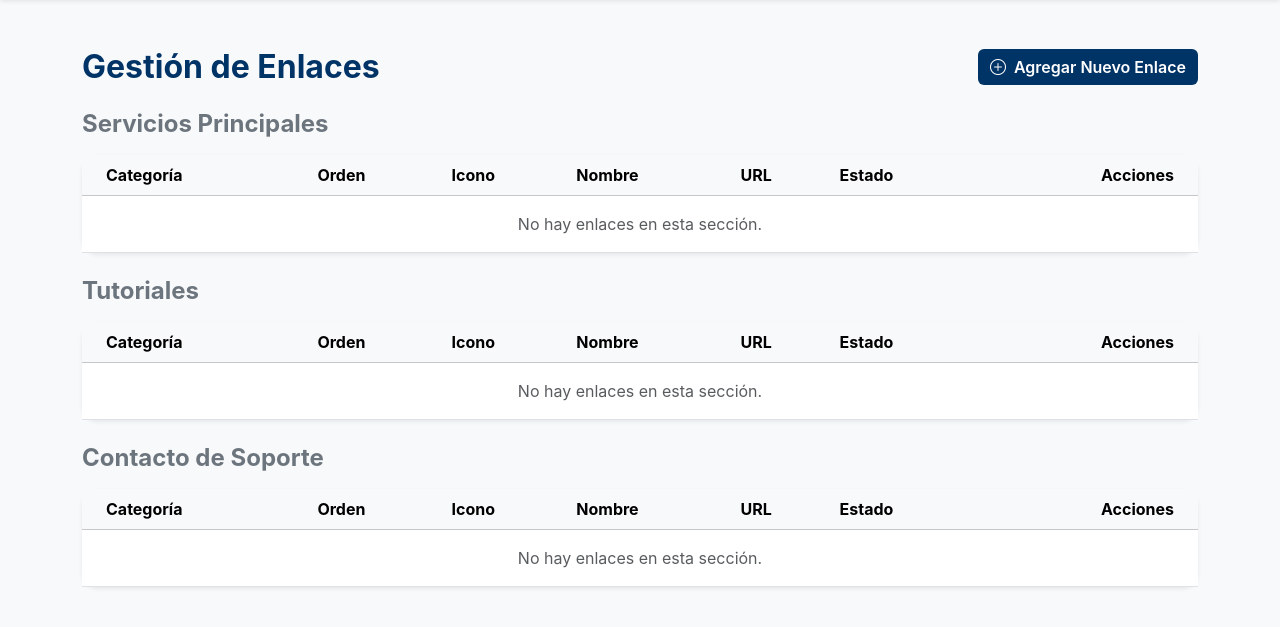
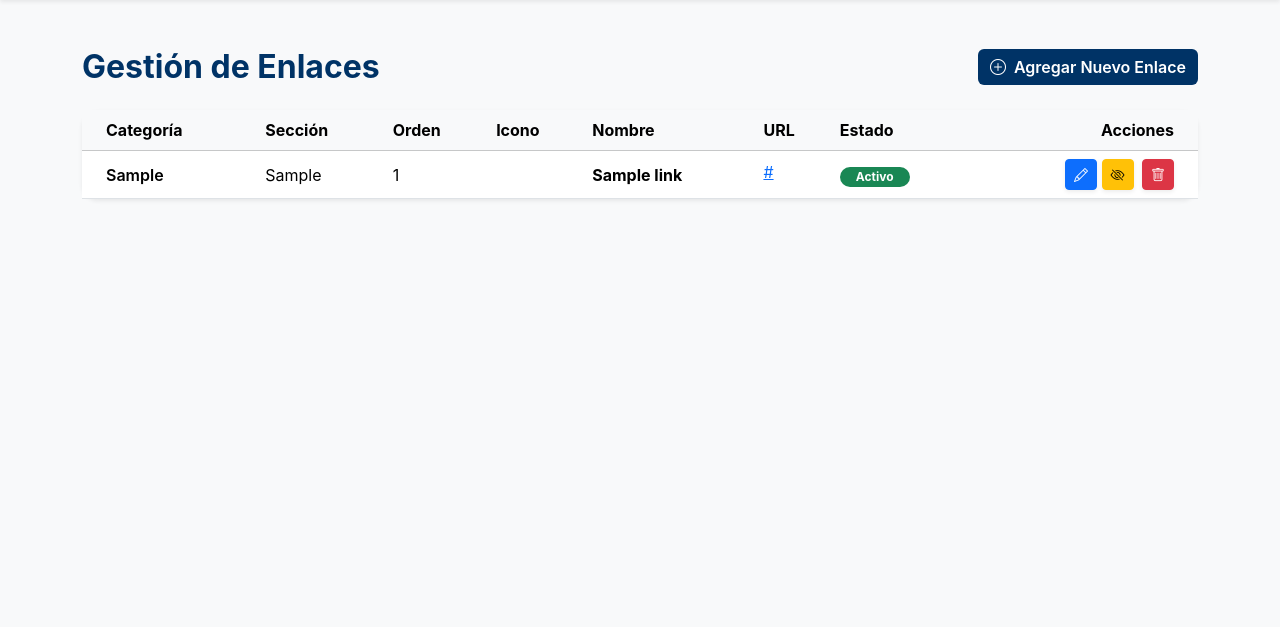
Before and after one commit to j-alexander-acosta/Portal.UNACH, a Flask app: page /admin in a window 1280 px wide. Shown: the part 56-683 px from the top of the page. Run offline with Flask 3, Linux system fonts and the light colour scheme; the visitor is signed in with stand-in values (Sample User, id 1); tables that the repository leaves empty hold one stand-in row (values such as "Sample post").

Commit message:
Revert admin panel back to single table upon user request

```diff
--- a/templates/admin.html
+++ b/templates/admin.html
@@ -49,16 +49,14 @@
             </div>
         </div>
 
-
-        {% macro render_links_table(table_title, section_links) %}
-        <h4 class="fw-bold mt-4 mb-3 text-secondary">{{ table_title }}</h4>
-        <div class="card shadow-sm border-0 rounded-4 mb-4">
+        <div class="card shadow-sm border-0 rounded-4">
             <div class="card-body p-0">
                 <div class="table-responsive">
                     <table class="table table-hover align-middle mb-0">
                         <thead class="table-light">
                             <tr>
                                 <th class="ps-4">Categoría</th>
+                                <th>Sección</th>
                                 <th>Orden</th>
                                 <th>Icono</th>
                                 <th>Nombre</th>
@@ -68,8 +66,63 @@
                             </tr>
                         </thead>
                         <tbody>
-                            {% for link in section_links %}
+                            {% for link in links %}
+                            <tr {% if not link.is_active %}class="table-secondary text-muted"{% endif %}>
+                                <td class="ps-4 fw-semibold text-capitalize">{{ link.category }}</td>
+                                <td class="text-capitalize">
+                                    {% if link.section == 'main' %}Principal
+                                    {% elif link.section == 'tutorial' %}Tutorial
+                                    {% elif link.section == 'support' %}Soporte
+                                    {% else %}{{ link.section }}{% endif %}
+                                </td>
+                                <td>{{ link.order }}</td>
+                                <td><i class="bi {{ link.icon }} fs-4 text-unach"></i></td>
+                                <td class="fw-bold">{{ link.name }}</td>
+                                <td><a href="{{ link.url }}" target="_blank" class="text-truncate d-inline-block" style="max-width: 250px;">{{ link.url }}</a></td>
+                                <td>
+                                    {% if link.is_active %}
+                                        <span class="badge bg-success rounded-pill px-3">Activo</span>
+                                    {% else %}
+                                        <span class="badge bg-secondary rounded-pill px-3">Oculto</span>
+                                    {% endif %}
+                                </td>
+                                <td class="pe-4 text-end">
+                                    <button type="button" class="btn btn-sm btn-primary px-2 shadow-sm" data-bs-toggle="modal" data-bs-target="#editLinkModal{{ link.id }}" title="Editar">
+                                        <i class="bi bi-pencil"></i>
+                                    </button>
+                                    <form action="{{ url_for('admin_link_toggle', link_id=link.id) }}" method="POST" class="d-inline">
+                                        <button type="submit" class="btn btn-sm btn-{{ 'warning' if link.is_active else 'success' }} px-2 shadow-sm" title="Alternar Estado">
+                                            <i class="bi bi-eye{{ '-slash' if link.is_active else '' }}"></i>
+                                        </button>
+                                    </form>
+                                    <form action="{{ url_for('admin_link_delete', link_id=link.id) }}" method="POST" class="d-inline" onsubmit="return confirm('¿Estás seguro de que deseas eliminar este enlace? Esta acción no se puede deshacer.');">
+                                        <button type="submit" class="btn btn-sm btn-danger px-2 ms-1 shadow-sm" title="Eliminar">
+                                            <i class="bi bi-trash"></i>
+                                        </button>
+                                    </form>
 
+                                    <!-- Modal para Editar Enlace -->
+                                    <div class="modal fade text-start" id="editLinkModal{{ link.id }}" tabindex="-1" aria-labelledby="editLinkModalLabel{{ link.id }}" aria-hidden="true">
+                                        <div class="modal-dialog">
+                                            <div class="modal-content border-0 shadow rounded-4">
+                                                <div class="modal-header bg-light">
+                                                    <h5 class="modal-title fw-bold text-unach" id="editLinkModalLabel{{ link.id }}">Editar Enlace Institucional</h5>
+                                                    <button type="button" class="btn-close" data-bs-dismiss="modal" aria-label="Close"></button>
+                                                </div>
+                                                <form action="{{ url_for('admin_link_edit', link_id=link.id) }}" method="POST">
+                                                    <div class="modal-body p-4">
+                                                        <div class="mb-3">
+                                                            <label class="form-label fw-semibold">Nombre del Servicio</label>
+                                                            <input type="text" class="form-control" name="name" value="{{ link.name }}" required placeholder="Ej. Portal de Notas">
+                                                        </div>
+                                                        <div class="mb-3">
+                                                            <label class="form-label fw-semibold">URL de Destino</label>
+                                                            <input type="url" class="form-control" name="url" value="{{ link.url }}" required placeholder="https://...">
+                                                        </div>
+                                                        <div class="mb-3">
+                                                            <label class="form-label fw-semibold">Clase de Icono (<a href="https://icons.getbootstrap.com/" target="_blank">Bootstrap Icons</a>)</label>
+                                                            <input type="text" class="form-control" name="icon" value="{{ link.icon }}" required placeholder="Ej. bi-journal-text">
+                                                        </div>
                                                         <div class="row">
                                                             <div class="col-md-4 mb-3">
                                                                 <label class="form-label fw-semibold">Sección</label>
@@ -92,21 +145,24 @@
                                                                 <input type="number" class="form-control" name="order" value="{{ link.order }}" required>
                                                             </div>
                                                         </div>
-
+                                                    </div>
+                                                    <div class="modal-footer bg-light">
+                                                        <button type="button" class="btn btn-secondary" data-bs-dismiss="modal">Cancelar</button>
+                                                        <button type="submit" class="btn btn-unach">Guardar Cambios</button>
+                                                    </div>
+                                                </form>
+                                            </div>
+                                        </div>
+                                    </div>
+                                </td>
+                            </tr>
                             {% endfor %}
-                            {% if not section_links %}
-                            <tr><td colspan="7" class="text-center text-muted py-3">No hay enlaces en esta sección.</td></tr>
-                            {% endif %}
                         </tbody>
                     </table>
                 </div>
             </div>
         </div>
-        {% endmacro %}
-
-        {{ render_links_table('Servicios Principales', links | selectattr('section', 'equalto', 'main') | list) }}
-        {{ render_links_table('Tutoriales', links | selectattr('section', 'equalto', 'tutorial') | list) }}
-        {{ render_links_table('Contacto de Soporte', links | selectattr('section', 'equalto', 'support') | list) }}
+    </div>
 
     <!-- Modal para Agregar Enlace -->
     <div class="modal fade" id="addLinkModal" tabindex="-1" aria-labelledby="addLinkModalLabel" aria-hidden="true">
@@ -130,7 +186,6 @@
                             <label class="form-label fw-semibold">Clase de Icono (<a href="https://icons.getbootstrap.com/" target="_blank">Bootstrap Icons</a>)</label>
                             <input type="text" class="form-control" name="icon" required placeholder="Ej. bi-journal-text">
                         </div>
-
                         <div class="row">
                             <div class="col-md-4 mb-3">
                                 <label class="form-label fw-semibold">Sección</label>
```
